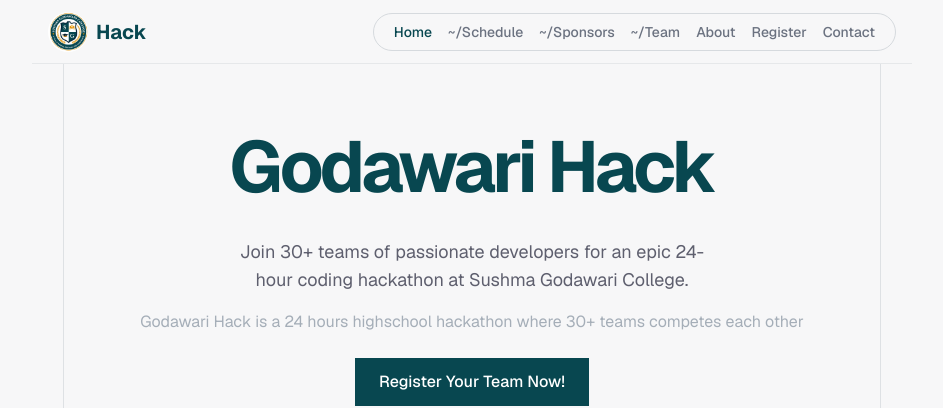
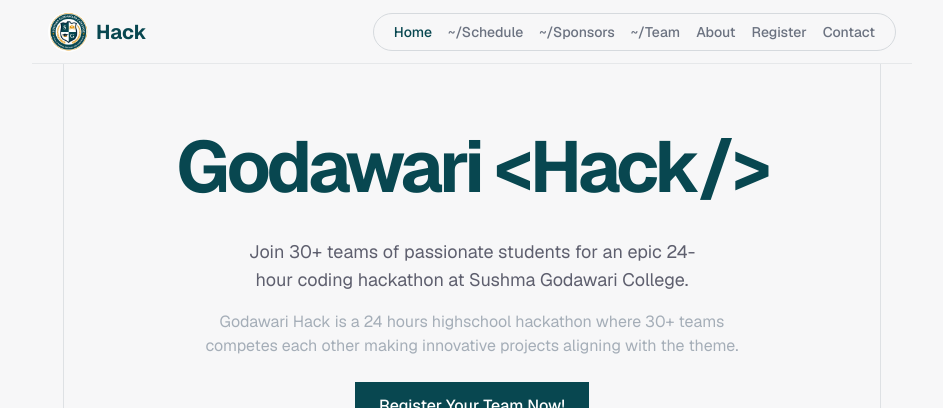
Before and after one commit to Manish-Tamang/godawarihacks, a Next.js app: page / in a window 1280 px wide. Shown: the top 408 px of the page, without its empty margins (168-1111 px from the left). Built offline with nearby package versions, Linux system fonts and the light colour scheme.

Commit message:
fix: Update text in Home component to reflect Godawari Hack branding and event details

```diff
--- a/app/page.tsx
+++ b/app/page.tsx
@@ -40,7 +40,7 @@ export default async function Home() {
               className="mx-auto max-w-2xl text-center text-5xl font-bold leading-tight tracking-tighter text-[#084750] md:text-7xl md:leading-[78px]"
             >
               <EncryptedText
-                text="Godawari Hack"
+                text="Godawari <Hack/>"
                 encryptedClassName="text-neutral-500"
                 revealedClassName="text-[#084750]"
                 revealDelayMs={50}
@@ -52,7 +52,7 @@ export default async function Home() {
                 delay={PARAGRAPH_DELAY}
                 className="leading-8 text-text-secondary text-base md:text-lg max-w-3xl mx-auto"
               >
-                Join 30+ teams of passionate developers for an epic 24-hour coding hackathon at Sushma Godawari College.
+                Join 30+ teams of passionate students for an epic 24-hour coding hackathon at Sushma Godawari College.
               </AnimatedText>
             </div>
 
@@ -62,7 +62,7 @@ export default async function Home() {
                 delay={PARAGRAPH_DELAY + 0.1}
                 className="text-sm md:text-base text-text-tertiary leading-relaxed max-w-2xl mx-auto"
               >
-                Godawari Hack is a 24 hours highschool hackathon where 30+ teams competes each other
+                Godawari Hack is a 24 hours highschool hackathon where 30+ teams competes each other making innovative projects aligning with the theme.
               </AnimatedText>
             </div>
             <Link href="/register">
```
